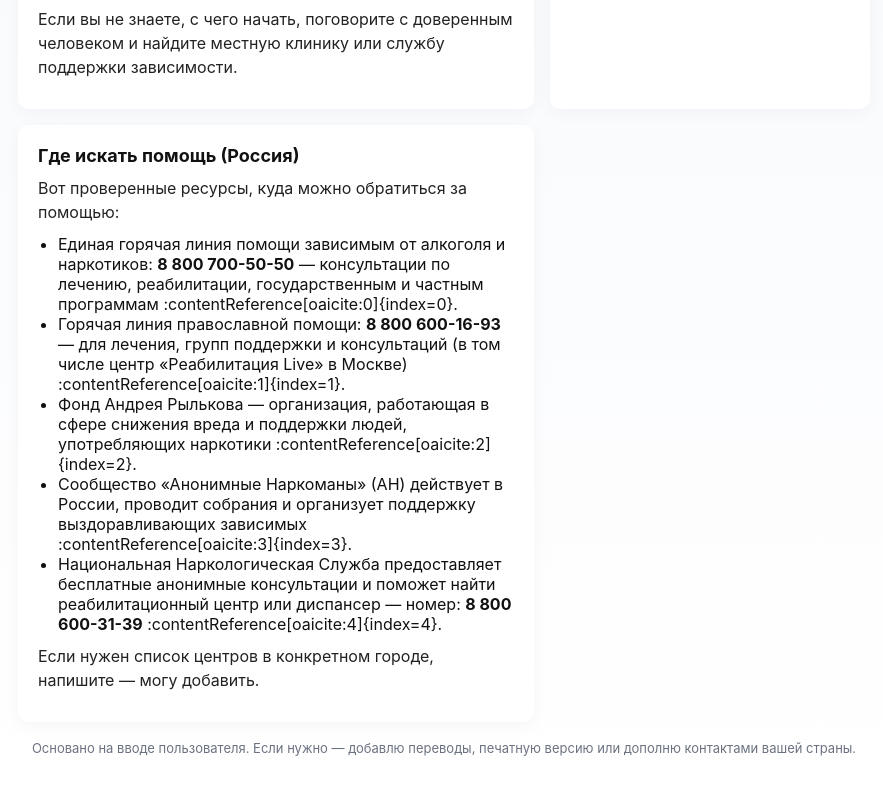
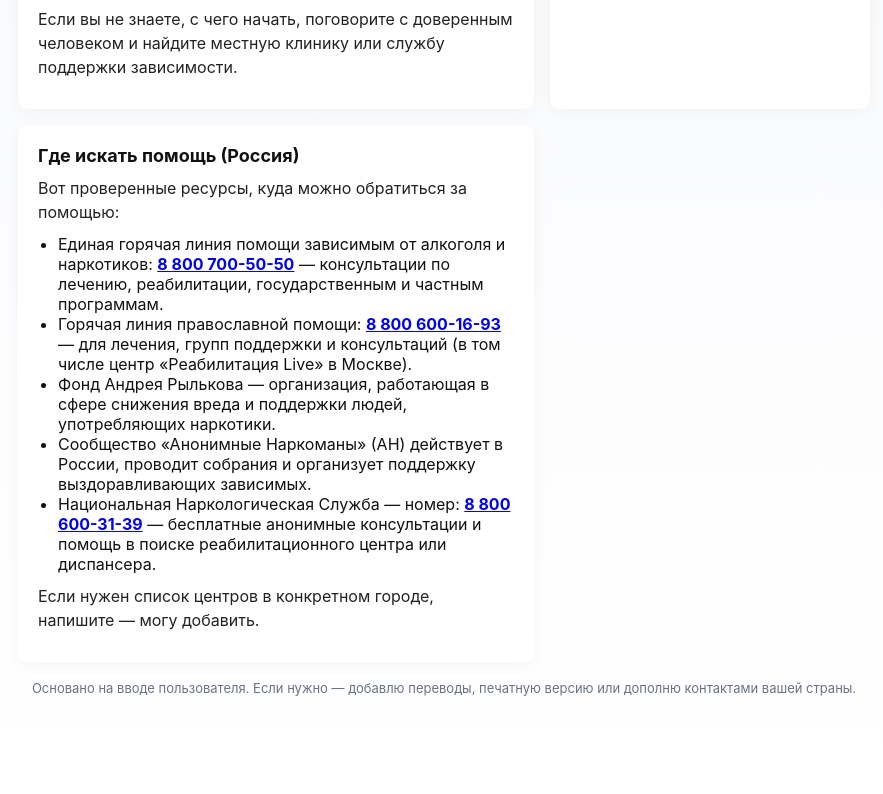
Before and after one commit to krknfull/krknfull.github.io, a plain HTML site: page index.html in a window 1280 px wide. Shown: the part 654-1448 px from the top of the page, without its empty margins (196-1079 px from the left). After the commit the page ends 1414 px from the top, so only its background shows below. Drawn offline with Linux system fonts and the light colour scheme.

Commit message:
Update index.html

```diff
--- a/index.html
+++ b/index.html
@@ -62,14 +62,24 @@
   <h2>Где искать помощь (Россия)</h2>
   <p>Вот проверенные ресурсы, куда можно обратиться за помощью:</p>
   <ul class="list">
-    <li>Единая горячая линия помощи зависимым от алкоголя и наркотиков: <strong>8 800 700-50-50</strong> — консультации по лечению, реабилитации, государственным и частным программам :contentReference[oaicite:0]{index=0}.</li>
-    <li>Горячая линия православной помощи: <strong>8 800 600-16-93</strong> — для лечения, групп поддержки и консультаций (в том числе центр «Реабилитация Live» в Москве) :contentReference[oaicite:1]{index=1}.</li>
-    <li>Фонд Андрея Рылькова — организация, работающая в сфере снижения вреда и поддержки людей, употребляющих наркотики :contentReference[oaicite:2]{index=2}.</li>
-    <li>Сообщество «Анонимные Наркоманы» (АН) действует в России, проводит собрания и организует поддержку выздоравливающих зависимых :contentReference[oaicite:3]{index=3}.</li>
-    <li>Национальная Наркологическая Служба предоставляет бесплатные анонимные консультации и поможет найти реабилитационный центр или диспансер — номер: <strong>8 800 600-31-39</strong> :contentReference[oaicite:4]{index=4}.</li>
+    <li>
+      Единая горячая линия помощи зависимым от алкоголя и наркотиков:
+      <a href="tel:88007005050"><strong>8 800 700-50-50</strong></a> — консультации по лечению, реабилитации, государственным и частным программам.
+    </li>
+    <li>
+      Горячая линия православной помощи:
+      <a href="tel:88006001693"><strong>8 800 600-16-93</strong></a> — для лечения, групп поддержки и консультаций (в том числе центр «Реабилитация Live» в Москве).
+    </li>
+    <li>Фонд Андрея Рылькова — организация, работающая в сфере снижения вреда и поддержки людей, употребляющих наркотики.</li>
+    <li>Сообщество «Анонимные Наркоманы» (АН) действует в России, проводит собрания и организует поддержку выздоравливающих зависимых.</li>
+    <li>
+      Национальная Наркологическая Служба — номер:
+      <a href="tel:88006003139"><strong>8 800 600-31-39</strong></a> — бесплатные анонимные консультации и помощь в поиске реабилитационного центра или диспансера.
+    </li>
   </ul>
   <p>Если нужен список центров в конкретном городе, напишите — могу добавить.</p>
 </section>
+
 
 
     </main>
```
